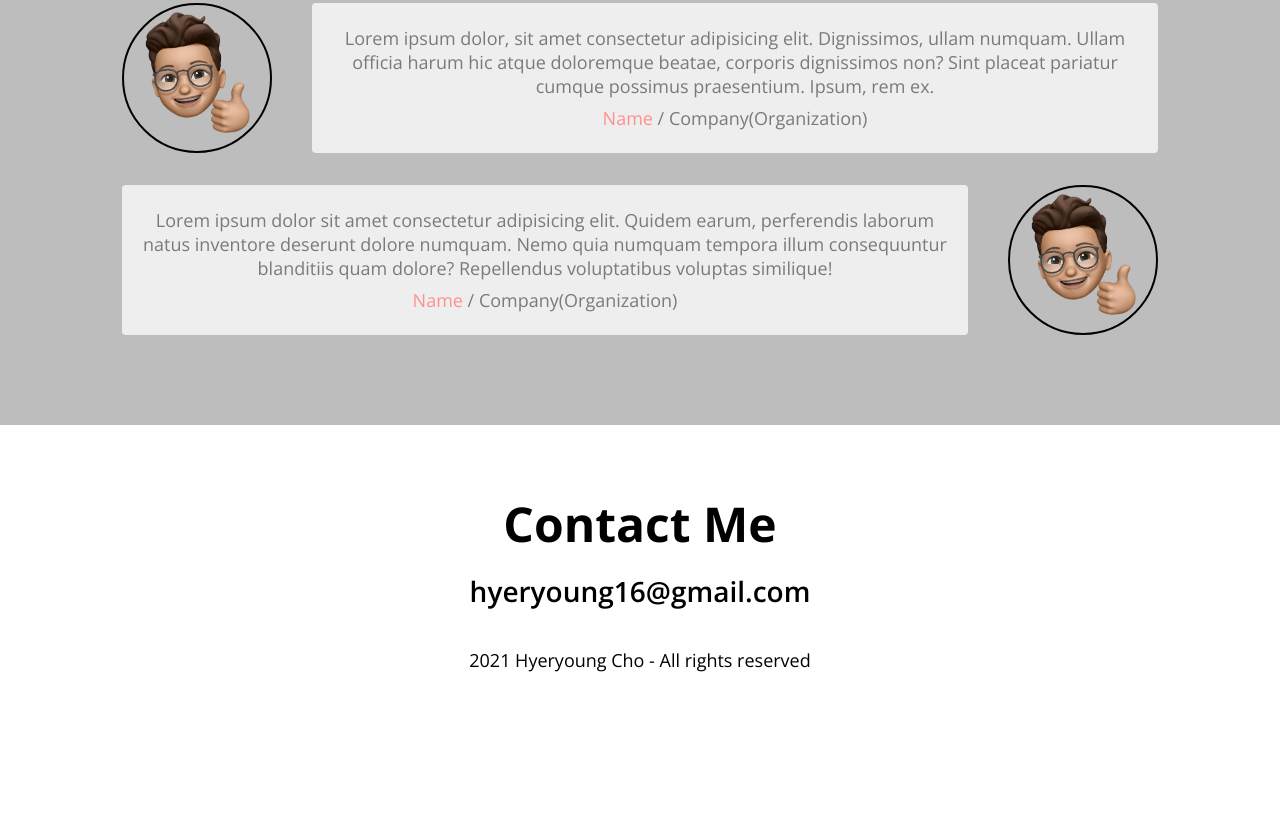
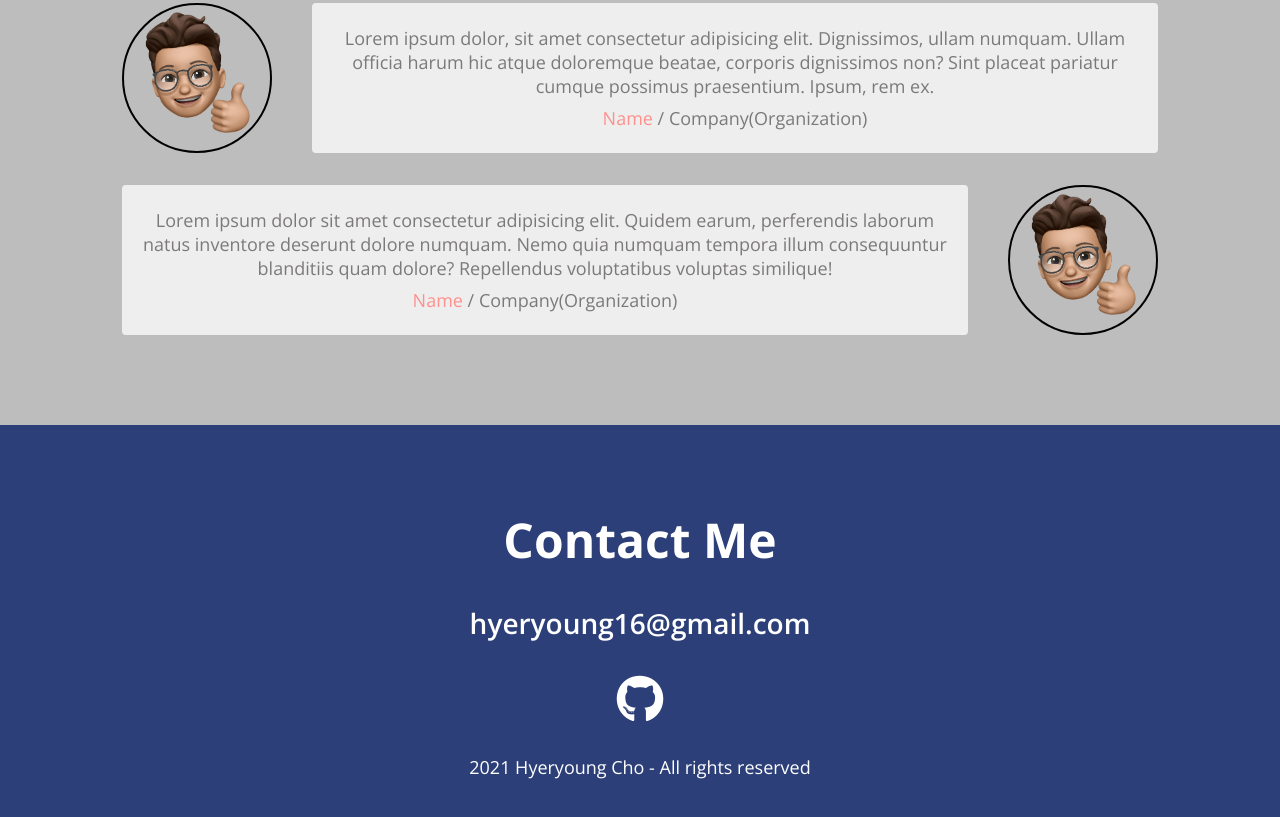
Before and after one commit to Hyeryoung16/Portfolio, a plain HTML site: page index.html in a window 1280 px wide. Shown: the part 3390-4207 px from the top of the page. Before the commit the page ends 4120 px from the top, so only its background shows below. Drawn offline with nearby package versions, Linux system fonts and the light colour scheme.

Commit message:
CSS: Contact

```diff
--- a/index.html
+++ b/index.html
@@ -272,12 +272,12 @@
     <section id="contact" class="section_">
         <h1 class="contact__title">Contact Me</h1>
         <h2 class="contact__email">hyeryoung16@gmail.com</h2>
-        <div class="contact_links">
+        <div class="contact__links">
             <a href="#" target="_blank">
                 <i class="fab fa-github"></i>
             </a>
         </div>
-        <h3>2021 Hyeryoung Cho - All rights reserved</h3>
+        <p class="contact__right">2021 Hyeryoung Cho - All rights reserved</p>
     </section>
 
 </body>
--- a/style.css
+++ b/style.css
@@ -14,6 +14,7 @@
   --color-orange: #feb546;
   --color-black: #000000;
   --color-dark-blue: #2d3f79;
+  --color-light-blue: #9fb2ce;
 
   /* Font size */
   --font-large: 48px;
@@ -238,7 +239,7 @@ p {
 
 /* Skills */
 #skills {
-  background-color: #9fb2ce;
+  background-color: var(--color-light-blue);
 }
 
 .skillset {
@@ -435,3 +436,33 @@ p {
 .testimonial__say a {
   color: var(--color-pink);
 }
+
+/* Contact */
+
+#contact {
+  background-color: var(--color-dark-blue);
+}
+
+.contact__title,
+.contact__email,
+.contact__right {
+  color: var(--color-white);
+}
+
+.contact__title {
+  margin: 32px 0;
+}
+
+.contact__links {
+  font-size: var(--font-large);
+  margin: 24px 0;
+}
+
+.contact__links i {
+  transition: all var(--animation-duration) ease;
+}
+
+.contact__links i:hover {
+  transform: scale(1.1);
+  color: var(--color-light-blue);
+}
```
